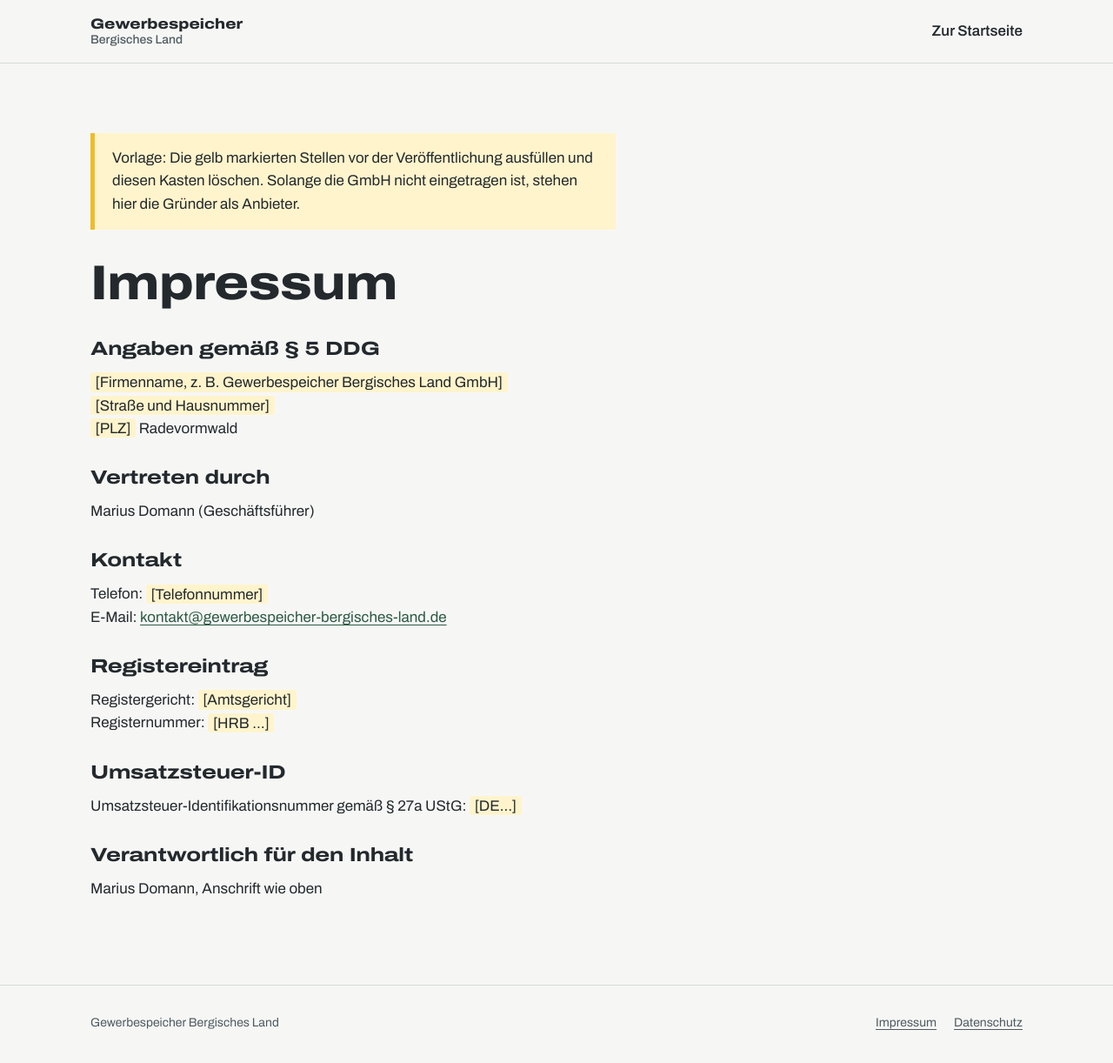
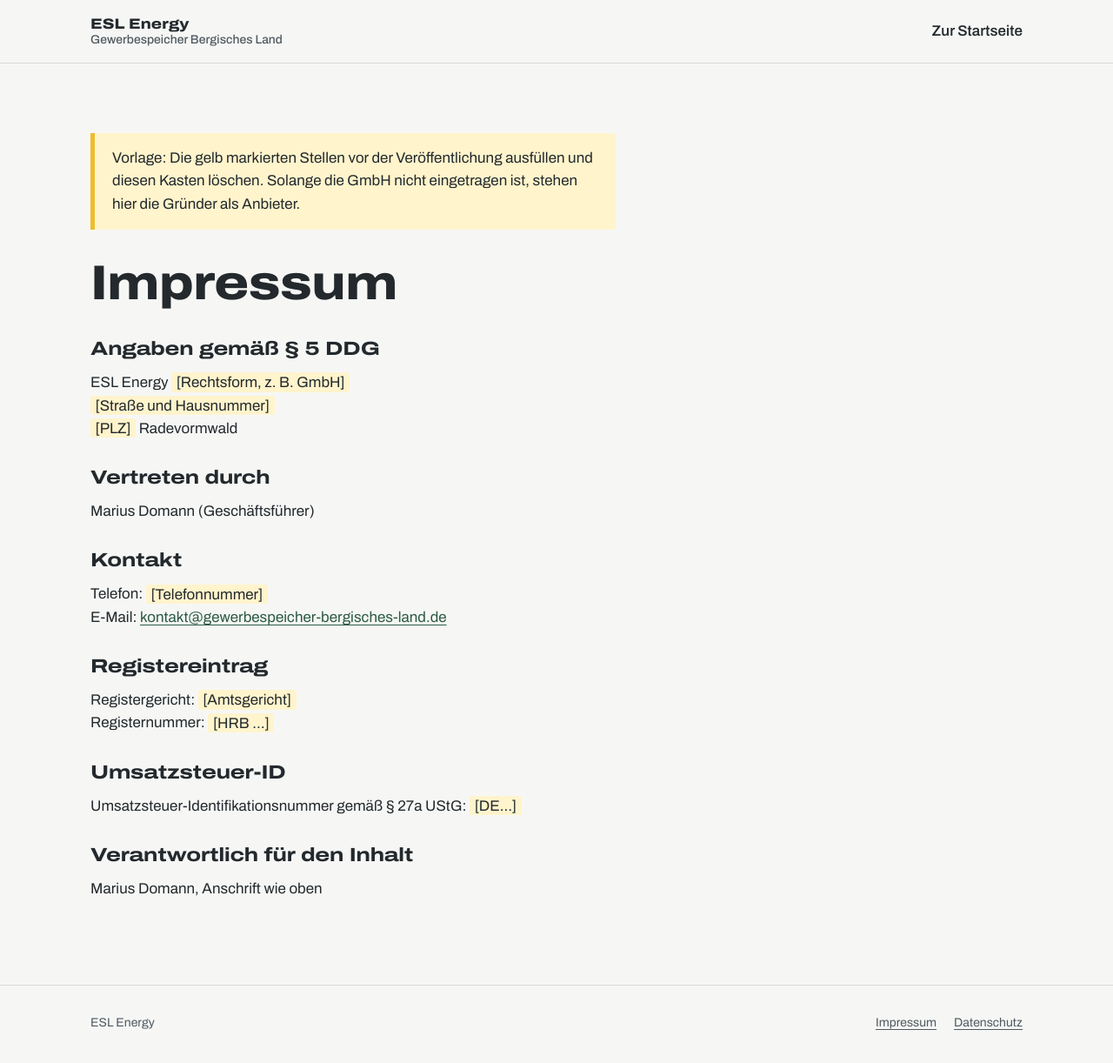
Before and after one commit to ESLenergy/Energiespeicherloesungen, a plain HTML site: page impressum.html in a window 1280 px wide. Shown: the whole page at 87% size. Drawn offline with Linux system fonts and the light colour scheme.

Commit message:
Firmenname auf ESL Energy umbenennen
Co-Authored-By: Claude Opus 5.5 <noreply@anthropic.com>
Claude-Session: https://claude.ai/code/session_01TAT4hK8ytCA9dN5ZFuM25Z

```diff
--- a/css/style.css
+++ b/css/style.css
@@ -1,4 +1,4 @@
-/* Gewerbespeicher Bergisches Land – Stylesheet
+/* ESL Energy – Stylesheet
    Farben: Schiefer, Fensterladen-Grün und Kalkweiß aus den bergischen Häusern,
    Signalgelb nur für den Rechner und den Hauptbutton. */
 
--- a/impressum.html
+++ b/impressum.html
@@ -3,17 +3,17 @@
 <head>
   <meta charset="utf-8">
   <meta name="viewport" content="width=device-width, initial-scale=1">
-  <title>Impressum – Gewerbespeicher Bergisches Land</title>
+  <title>Impressum – ESL Energy</title>
   <meta name="robots" content="noindex">
   <link rel="stylesheet" href="css/style.css">
 </head>
 <body>
-<header class="kopf"><div class="wrap"><a class="marke" href="index.html">Gewerbespeicher<span>Bergisches Land</span></a><nav class="nav"><a class="nav-kontakt" href="index.html">Zur Startseite</a></nav></div></header>
+<header class="kopf"><div class="wrap"><a class="marke" href="index.html">ESL Energy<span>Gewerbespeicher Bergisches Land</span></a><nav class="nav"><a class="nav-kontakt" href="index.html">Zur Startseite</a></nav></div></header>
 <main class="rechtstext"><div class="wrap">
   <p class="warnung">Vorlage: Die gelb markierten Stellen vor der Veröffentlichung ausfüllen und diesen Kasten löschen. Solange die GmbH nicht eingetragen ist, stehen hier die Gründer als Anbieter.</p>
   <h1>Impressum</h1>
   <h2>Angaben gemäß § 5 DDG</h2>
-  <p><span class="platzhalter">[Firmenname, z. B. Gewerbespeicher Bergisches Land GmbH]</span><br>
+  <p>ESL Energy <span class="platzhalter">[Rechtsform, z. B. GmbH]</span><br>
   <span class="platzhalter">[Straße und Hausnummer]</span><br>
   <span class="platzhalter">[PLZ]</span> Radevormwald</p>
   <h2>Vertreten durch</h2>
@@ -29,6 +29,6 @@
   <h2>Verantwortlich für den Inhalt</h2>
   <p>Marius Domann, Anschrift wie oben</p>
 </div></main>
-<footer class="fuss"><div class="wrap"><span>Gewerbespeicher Bergisches Land</span><nav><a href="impressum.html">Impressum</a><a href="datenschutz.html">Datenschutz</a></nav></div></footer>
+<footer class="fuss"><div class="wrap"><span>ESL Energy</span><nav><a href="impressum.html">Impressum</a><a href="datenschutz.html">Datenschutz</a></nav></div></footer>
 </body>
 </html>
```
Also changed, not shown: datenschutz.html (+4 -4 lines), index.html (+3 -3 lines).
